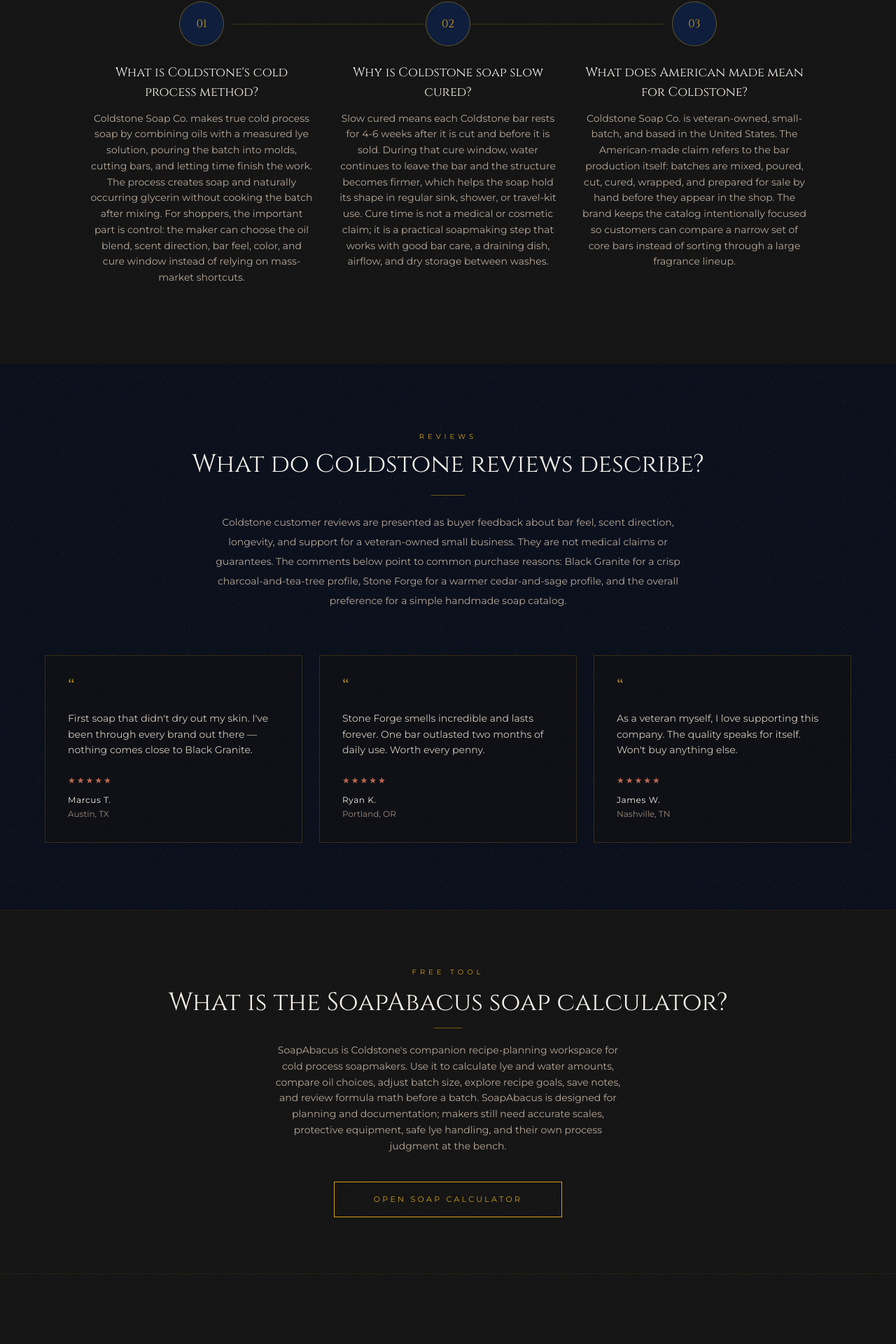
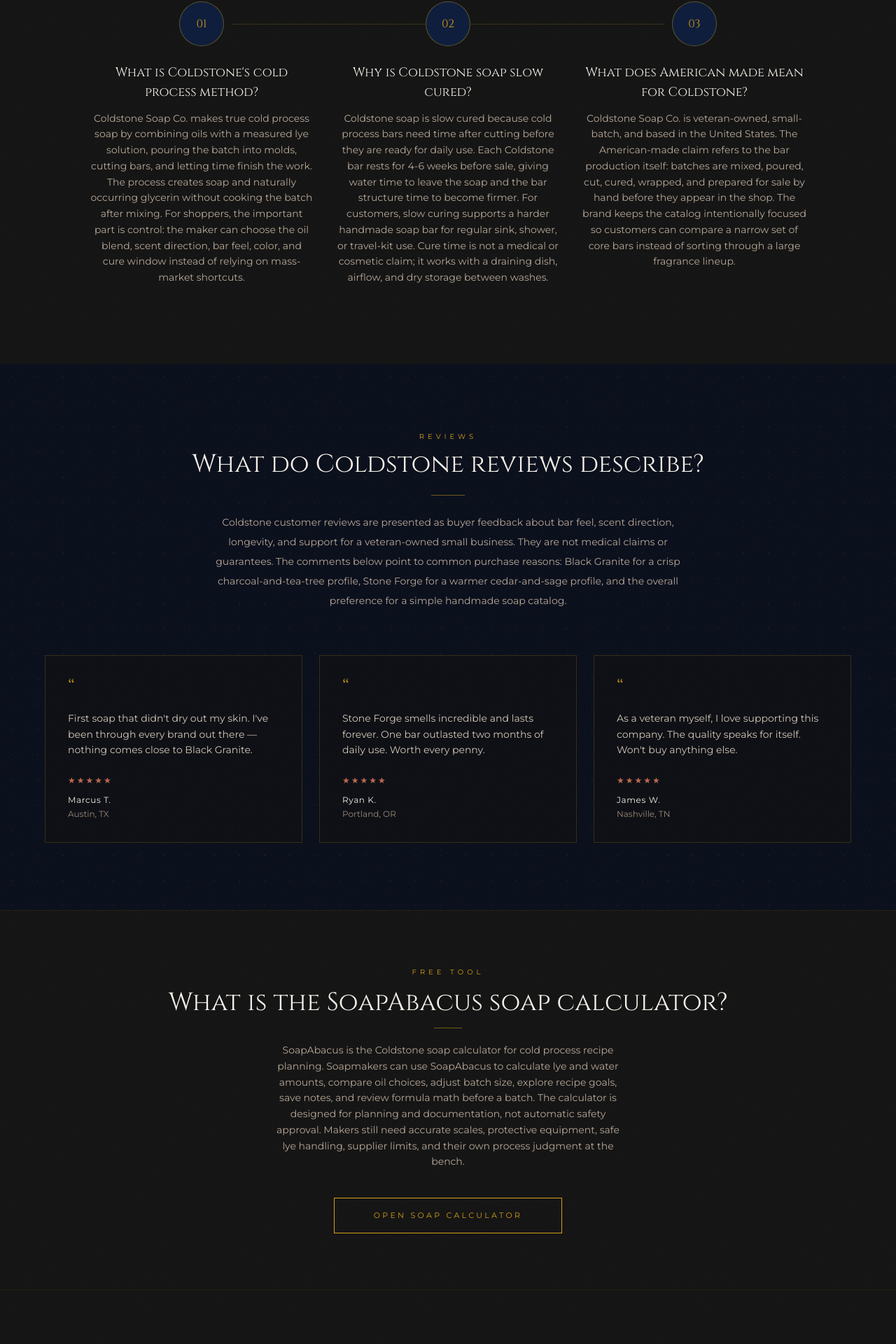
Before and after one commit to MiloTheAssistant/coldstone, a Next.js app: page / in a window 1280 px wide. Shown: the part 5286-7206 px from the top of the page at 70% size. Built offline with nearby package versions, Linux system fonts and the light colour scheme; no server answers.

Commit message:
Refine Coldstone citability copy

```diff
--- a/app/page.tsx
+++ b/app/page.tsx
@@ -47,7 +47,7 @@ const processSteps = [
     step: "02",
     title: "Why is Coldstone soap slow cured?",
     detail:
-      "Slow cured means each Coldstone bar rests for 4-6 weeks after it is cut and before it is sold. During that cure window, water continues to leave the bar and the structure becomes firmer, which helps the soap hold its shape in regular sink, shower, or travel-kit use. Cure time is not a medical or cosmetic claim; it is a practical soapmaking step that works with good bar care, a draining dish, airflow, and dry storage between washes.",
+      "Coldstone soap is slow cured because cold process bars need time after cutting before they are ready for daily use. Each Coldstone bar rests for 4-6 weeks before sale, giving water time to leave the soap and the bar structure time to become firmer. For customers, slow curing supports a harder handmade soap bar for regular sink, shower, or travel-kit use. Cure time is not a medical or cosmetic claim; it works with a draining dish, airflow, and dry storage between washes.",
   },
   {
     step: "03",
@@ -407,7 +407,7 @@ export default function Home() {
             </h2>
             <div className="w-10 h-px bg-gold-500/50 mx-auto mb-5" />
             <p className="text-parchment-400 text-sm mb-8 sm:mb-10 max-w-lg mx-auto leading-relaxed">
-              SoapAbacus is Coldstone&apos;s companion recipe-planning workspace for cold process soapmakers. Use it to calculate lye and water amounts, compare oil choices, adjust batch size, explore recipe goals, save notes, and review formula math before a batch. SoapAbacus is designed for planning and documentation; makers still need accurate scales, protective equipment, safe lye handling, and their own process judgment at the bench.
+              SoapAbacus is the Coldstone soap calculator for cold process recipe planning. Soapmakers can use SoapAbacus to calculate lye and water amounts, compare oil choices, adjust batch size, explore recipe goals, save notes, and review formula math before a batch. The calculator is designed for planning and documentation, not automatic safety approval. Makers still need accurate scales, protective equipment, safe lye handling, supplier limits, and their own process judgment at the bench.
             </p>
             <a
               href={SOAP_ABACUS_LINK.href}
```
